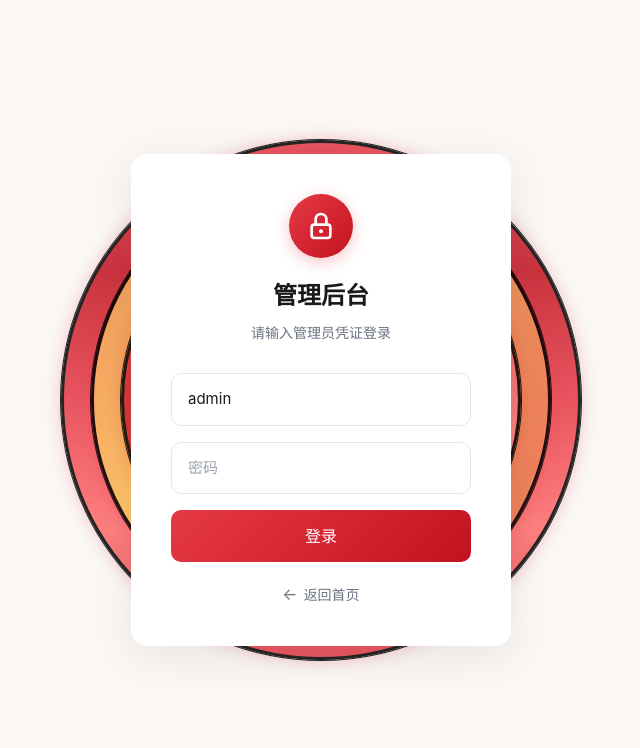
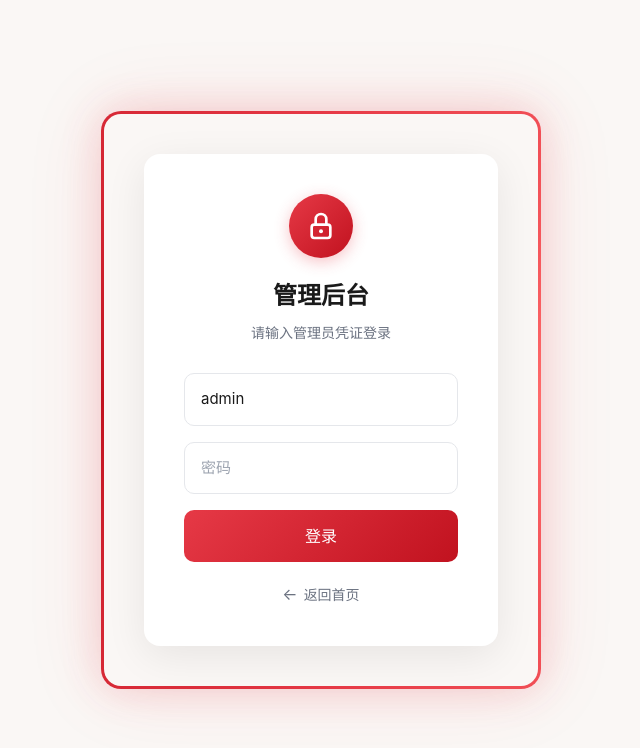
Before and after one commit to yanmo18/my-portfolio, a Vue app: page /login in a window 1280 px wide. Shown: the top 748 px of the page, without its empty margins (319-959 px from the left). Built offline with nearby package versions, Linux system fonts and the light colour scheme.

Commit message:
fix: 还原方形旋转边框样式，镂空变色+鼠标跟随

```diff
--- a/src/views/Login.vue
+++ b/src/views/Login.vue
@@ -1,20 +1,10 @@
 <template>
-  <div class="login-page" ref="pageRef">
-    <!-- 旋转线条背景 -->
-    <div class="rotating-rings" :style="ringsStyle">
-      <div class="ring ring-outer" :style="outerRingStyle"></div>
-      <div class="ring ring-middle" :style="middleRingStyle"></div>
-      <div class="ring ring-inner" :style="innerRingStyle"></div>
-    </div>
-
+  <div class="login-page" ref="pageRef" @mousemove="handleMouseMove">
+    <!-- 旋转方框背景 -->
+    <div class="gradient-border" :style="gradientBorderStyle">
+      <div class="inner-content">
         <!-- 登录卡片 -->
-    <div
-      class="login-card"
-      :style="cardStyle"
-      @mouseenter="handleMouseEnter"
-      @mousemove="handleMouseMove"
-      @mouseleave="handleMouseLeave"
-    >
+        <div class="login-card">
           <!-- 锁形图标 -->
           <div class="icon-wrapper">
             <svg viewBox="0 0 24 24" fill="none" xmlns="http://www.w3.org/2000/svg">
@@ -61,10 +51,12 @@
           </router-link>
         </div>
       </div>
+    </div>
+  </div>
 </template>
 
 <script setup>
-import { ref, computed } from 'vue'
+import { ref, computed, onMounted, onUnmounted } from 'vue'
 import { useRouter } from 'vue-router'
 
 const router = useRouter()
@@ -73,123 +65,47 @@ const password = ref('')
 const error = ref('')
 
 // 鼠标位置
-const mouseX = ref(0)
-const mouseY = ref(0)
-const isHovering = ref(false)
+const mouseX = ref(50)
+const mouseY = ref(50)
 const pageRef = ref(null)
 
-// 卡片偏移
-const cardOffset = ref({ x: 0, y: 0 })
+// 旋转角度
+const rotation = ref(0)
+let animationId = null
 
-// 渐变色角度（用于旋转变色）
-const hueAngle = ref(0)
-let hueAnimation = null
+onMounted(() => {
+  const animate = () => {
+    rotation.value = (rotation.value + 0.5) % 360
+    animationId = requestAnimationFrame(animate)
+  }
+  animate()
+})
 
-// 渐变色计算
-const gradientStyle = computed(() => {
-  const baseAngle = hueAngle.value
-  const intensity = isHovering.value ? 1.5 : 1
-  return {
-    outerRing: `
-      linear-gradient(${baseAngle}deg,
-        #e63946 0%,
-        #ff6b6b 25%,
-        #e63946 50%,
-        #c1121f 75%,
-        #e63946 100%)
-    `,
-    middleRing: `
-      linear-gradient(${baseAngle + 120}deg,
-        #f4a261 0%,
-        #ffd166 33%,
-        #f4a261 66%,
-        #e76f51 100%)
-    `,
-    innerRing: `
-      linear-gradient(${baseAngle + 240}deg,
-        #e63946 0%,
-        #ff9a9e 30%,
-        #e63946 60%,
-        #c1121f 100%)
-    `
+onUnmounted(() => {
+  if (animationId) {
+    cancelAnimationFrame(animationId)
   }
 })
-
-// 鼠标跟随效果
-const handleMouseEnter = () => {
-  isHovering.value = true
-  // 开始颜色动画
-  if (!hueAnimation) {
-    const animate = () => {
-      hueAngle.value = (hueAngle.value + 1) % 360
-      hueAnimation = requestAnimationFrame(animate)
-    }
-    animate()
-  }
-}
 
 const handleMouseMove = (e) => {
   if (!pageRef.value) return
 
   const rect = pageRef.value.getBoundingClientRect()
-  const centerX = rect.width / 2
-  const centerY = rect.height / 2
-
-  mouseX.value = (e.clientX - rect.left - centerX) / centerX
-  mouseY.value = (e.clientY - rect.top - centerY) / centerY
-
-  // 卡片跟随偏移
-  const maxOffset = 15
-  cardOffset.value = {
-    x: mouseX.value * maxOffset,
-    y: mouseY.value * maxOffset
-  }
+  mouseX.value = ((e.clientX - rect.left) / rect.width) * 100
+  mouseY.value = ((e.clientY - rect.top) / rect.height) * 100
 }
 
-const handleMouseLeave = () => {
-  isHovering.value = false
-  cardOffset.value = { x: 0, y: 0 }
-  // 停止颜色动画
-  if (hueAnimation) {
-    cancelAnimationFrame(hueAnimation)
-    hueAnimation = null
-  }
-}
-
-// 卡片样式
-const cardStyle = computed(() => ({
-  transform: `translate(${cardOffset.value.x}px, ${cardOffset.value.y}px)`,
-  transition: isHovering.value ? 'transform 0.1s ease-out' : 'transform 0.5s ease-out'
-}))
-
-// 外层圆环样式
-const outerRingStyle = computed(() => ({
-  width: '520px',
-  height: '520px',
-  background: gradientStyle.value.outerRing,
-  animation: isHovering.value ? 'rotate-outer 15s linear infinite' : 'rotate-outer 25s linear infinite'
-}))
-
-// 中层圆环样式
-const middleRingStyle = computed(() => ({
-  width: '460px',
-  height: '460px',
-  background: gradientStyle.value.middleRing,
-  animation: isHovering.value ? 'rotate-middle 20s linear infinite reverse' : 'rotate-middle 30s linear infinite reverse'
-}))
-
-// 内层圆环样式
-const innerRingStyle = computed(() => ({
-  width: '400px',
-  height: '400px',
-  background: gradientStyle.value.innerRing,
-  animation: isHovering.value ? 'rotate-inner 18s linear infinite' : 'rotate-inner 28s linear infinite'
-}))
-
-// 背景整体偏移
-const ringsStyle = computed(() => ({
-  transform: `translate(${cardOffset.value.x * 0.3}px, ${cardOffset.value.y * 0.3}px)`,
-  transition: 'transform 0.15s ease-out'
+const gradientBorderStyle = computed(() => ({
+  background: `conic-gradient(
+    from ${rotation.value}deg,
+    #e63946 0deg,
+    #ff6b6b 90deg,
+    #e63946 180deg,
+    #c1121f 270deg,
+    #e63946 360deg
+  )`,
+  '--mouse-x': `${mouseX.value}%`,
+  '--mouse-y': `${mouseY.value}%`
 }))
 
 const handleLogin = () => {
@@ -218,73 +134,50 @@ const handleLogin = () => {
   align-items: center;
   justify-content: center;
   padding: 20px;
-  position: relative;
   overflow: hidden;
+  perspective: 1000px;
 }
 
-/* 旋转线条背景 */
-.rotating-rings {
-  position: absolute;
-  width: 600px;
-  height: 600px;
-  display: flex;
-  align-items: center;
-  justify-content: center;
-  transition: transform 0.15s ease-out;
+/* 旋转渐变边框容器 */
+.gradient-border {
+  position: relative;
+  padding: 3px;
+  border-radius: 20px;
+  animation: rotate-gradient 8s linear infinite;
+  box-shadow:
+    0 0 40px rgba(230, 57, 70, 0.2),
+    0 0 80px rgba(230, 57, 70, 0.1);
+  transform-style: preserve-3d;
 }
 
-.ring {
-  position: absolute;
-  border-radius: 50%;
-  border: 3px solid transparent;
-  background-clip: padding-box;
-  opacity: 0.85;
-  filter: drop-shadow(0 0 8px rgba(230, 57, 70, 0.3));
-}
-
-/* 外层 - 红色系 */
-.ring-outer {
-  border: 3px solid;
-  background-clip: border-box;
-}
-
-/* 中层 - 橙色系 */
-.ring-middle {
-  border: 3px solid;
-  background-clip: border-box;
-}
-
-/* 内层 - 红色渐变 */
-.ring-inner {
-  border: 3px solid;
-  background-clip: border-box;
-}
-
-@keyframes rotate-outer {
+@keyframes rotate-gradient {
   from {
-    transform: rotate(0deg);
+    background: conic-gradient(
+      from 0deg,
+      #e63946 0deg,
+      #ff6b6b 90deg,
+      #e63946 180deg,
+      #c1121f 270deg,
+      #e63946 360deg
+    );
   }
   to {
-    transform: rotate(360deg);
+    background: conic-gradient(
+      from 360deg,
+      #e63946 0deg,
+      #ff6b6b 90deg,
+      #e63946 180deg,
+      #c1121f 270deg,
+      #e63946 360deg
+    );
   }
 }
 
-@keyframes rotate-middle {
-  from {
-    transform: rotate(0deg);
-  }
-  to {
-    transform: rotate(360deg);
-  }
-}
-
-@keyframes rotate-inner {
-  from {
-    transform: rotate(0deg);
-  }
-  to {
-    transform: rotate(360deg);
-  }
+/* 内容区域 */
+.inner-content {
+  background: #faf7f5;
+  border-radius: 17px;
+  padding: 40px;
 }
 
 /* 登录卡片 */
@@ -295,9 +188,12 @@ const handleLogin = () => {
   width: 100%;
   max-width: 380px;
   box-shadow: 0 10px 40px rgba(0, 0, 0, 0.08);
-  position: relative;
-  z-index: 1;
   text-align: center;
+  transform: translate(
+    calc((var(--mouse-x) - 50%) * -0.03px),
+    calc((var(--mouse-y) - 50%) * -0.03px)
+  );
+  transition: transform 0.15s ease-out;
 }
 
 /* 锁形图标 */
@@ -411,29 +307,13 @@ const handleLogin = () => {
 }
 
 /* 响应式 */
-@media (max-width: 600px) {
+@media (max-width: 500px) {
+  .inner-content {
+    padding: 20px;
+  }
+
   .login-card {
     padding: 30px 24px;
   }
-
-  .rotating-rings {
-    width: 400px;
-    height: 400px;
-  }
-
-  .ring-outer {
-    width: 360px;
-    height: 360px;
-  }
-
-  .ring-middle {
-    width: 310px;
-    height: 310px;
-  }
-
-  .ring-inner {
-    width: 260px;
-    height: 260px;
-  }
 }
 </style>
```
Also changed, not shown: assets/image_20260525160810004.png (added). Lines whose indentation alone changed are shown as unchanged.
